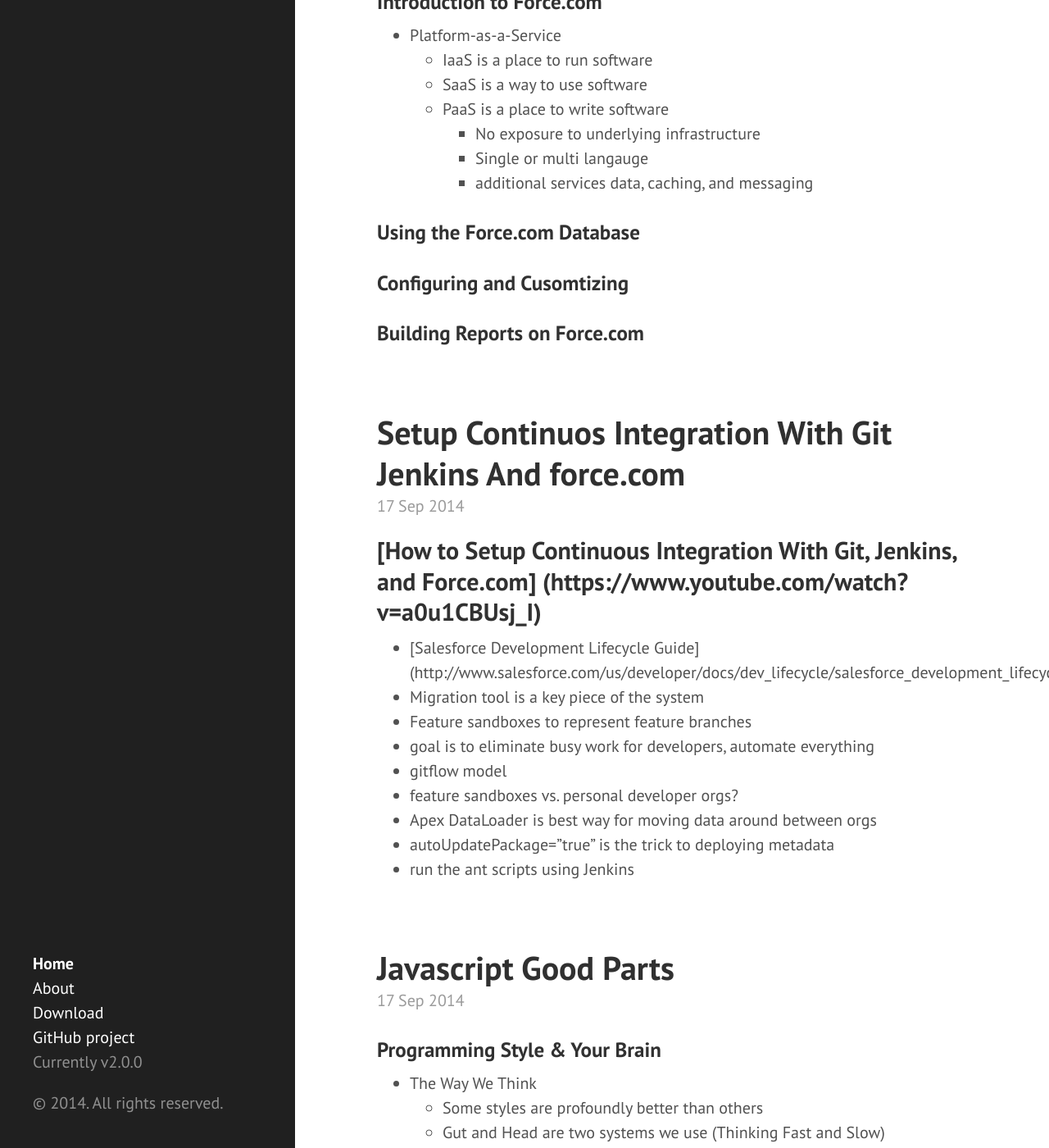
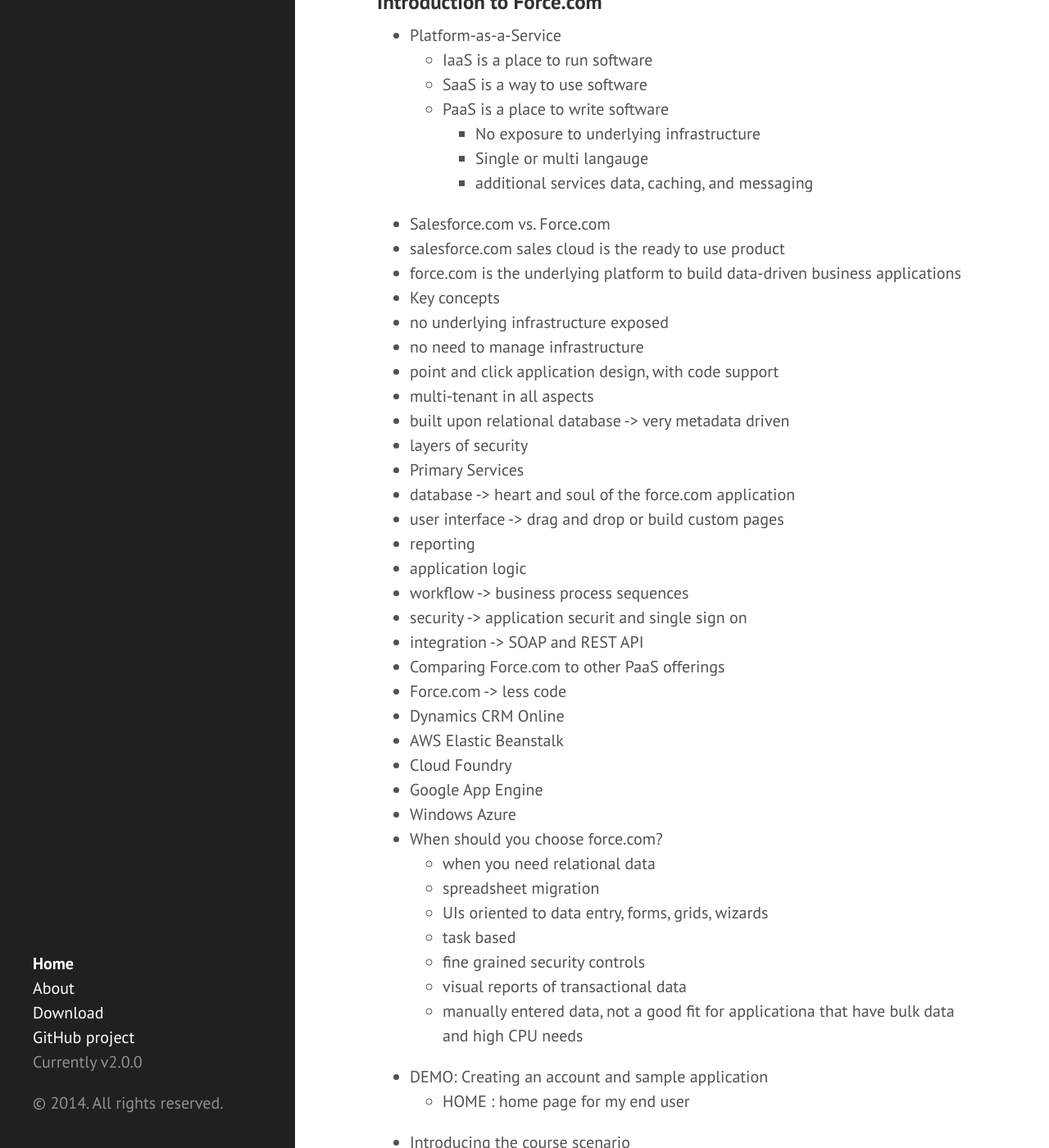
Before and after one commit to eneiand/eneiand.github.io, a Jekyll site: the page built from index.html, in a window 1280 px wide and 1400 px high, scrolled down 203 px. Shown: the whole window at 82% size. Built offline with Jekyll 4.4.1, drawn with Linux system fonts in a browser that asks for light colours; Markdown is read by kramdown in place of the engine named in the settings; the list of posts is cut into pages by our own code.

Commit message:
Update 2014-09-23-force.com-for-developers.md

```diff
--- a/_posts/2014-09-23-force.com-for-developers.md
+++ b/_posts/2014-09-23-force.com-for-developers.md
@@ -8,6 +8,44 @@
     * Single or multi langauge
     * additional services data, caching, and messaging
 
+* Salesforce.com vs. Force.com
+ * salesforce.com sales cloud is the ready to use product
+ * force.com is the underlying platform to build data-driven business applications
+* Key concepts
+ * no underlying infrastructure exposed
+ * no need to manage infrastructure
+ * point and click application design, with code support
+ * multi-tenant in all aspects
+ * built upon relational database -> very metadata driven
+ * layers of security
+* Primary Services
+ * database -> heart and soul of the force.com application
+ * user interface -> drag and drop or build custom pages
+ * reporting
+ * application logic
+ * workflow -> business process sequences
+ * security -> application securit and single sign on
+ * integration -> SOAP and REST API
+* Comparing Force.com to other PaaS offerings
+ * Force.com -> less code
+ * Dynamics CRM Online
+ * AWS Elastic Beanstalk
+ * Cloud Foundry
+ * Google App Engine
+ * Windows Azure
+* When should you choose force.com?
+  * when you need relational data
+  * spreadsheet migration
+  * UIs oriented to data entry, forms, grids, wizards
+  * task based
+  * fine grained security controls
+  * visual reports of transactional data
+  * manually entered data, not a good fit for applicationa that have bulk data and high CPU needs
+* DEMO: Creating an account and sample application
+  * HOME :  home page for my end user
+* Introducing the course scenario
+  *
+
 ### Using the Force.com Database
 
 ### Configuring and Cusomtizing
```
